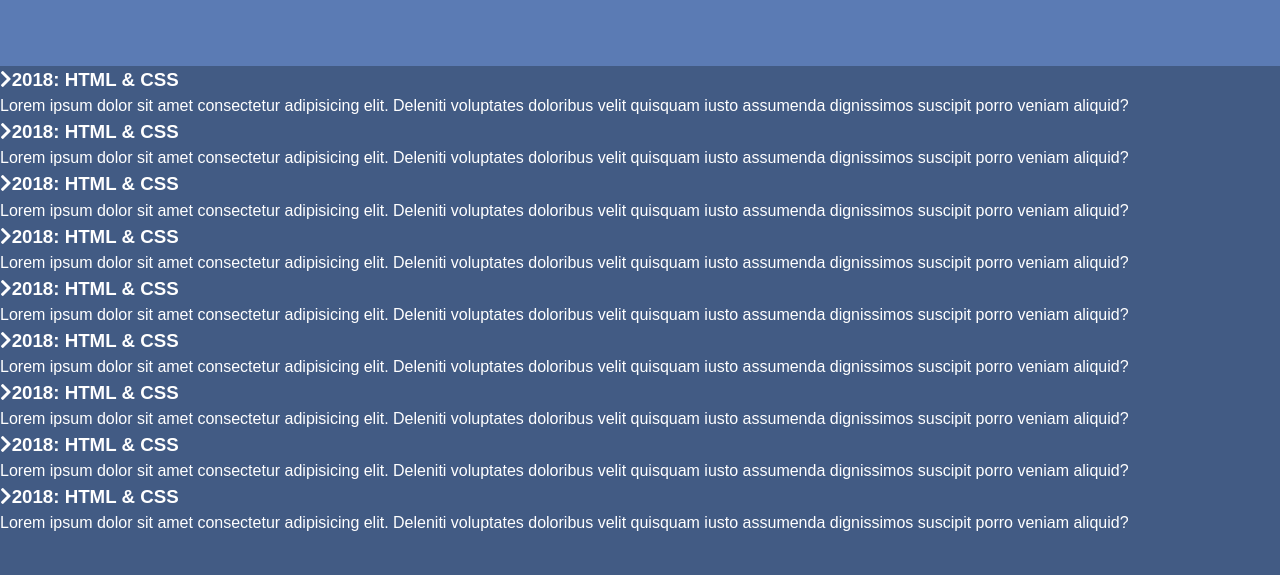
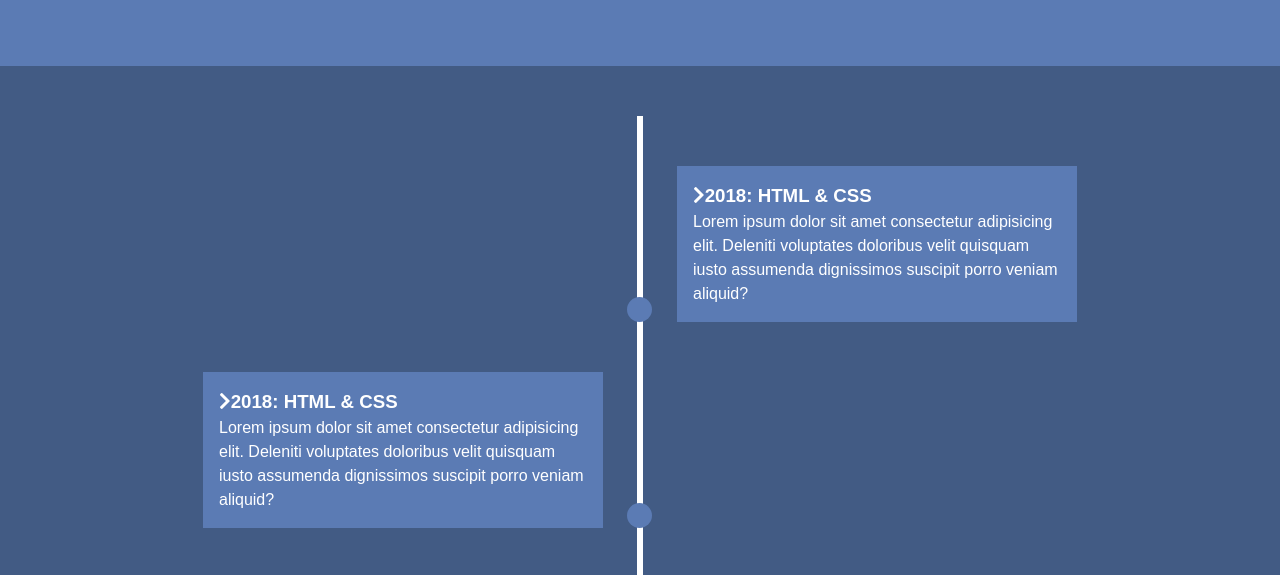
Before and after one commit to kwillard95/knowledge-resume, a plain HTML site: page index.html in a window 1280 px wide. Shown: the part 145-720 px from the top of the page. Drawn offline with Linux system fonts and the light colour scheme.

Commit message:
Add timeline and list style

```diff
--- a/style.css
+++ b/style.css
@@ -32,3 +32,57 @@ body {
 h1 {
   font-size: 2.3rem;
 }
+
+#timeline ul {
+  background: var(--primary-color);
+  padding: 50px 0;
+}
+
+/* Create Line */
+
+#timeline ul li {
+  list-style: none;
+  position: relative;
+  width: 6px;
+  margin: 0 auto;
+  padding-top: 50px;
+  background: #fff;
+}
+
+/* Boxes */
+
+#timeline ul li div {
+  position: relative;
+  bottom: 0;
+  width: 400px;
+  padding: 1rem;
+  background: var(--secondary-color);
+  transition: all 0.5s ease-in-out;
+}
+
+/* Right Side */
+
+#timeline ul li:nth-child(odd) div {
+  left: 40px;
+}
+
+/* Left Side */
+
+#timeline ul li:nth-child(even) div {
+  left: -434px;
+}
+
+/* Dots */
+
+#timeline ul li:after {
+  content: '';
+  position: absolute;
+  left: 0;
+  bottom: 0;
+  width: 25px;
+  height: 25px;
+  background: var(--secondary-color);
+  transform: translateX(-40%);
+  border-radius: 50%;
+  transition: background 0.5s ease-in-out;
+}
```
